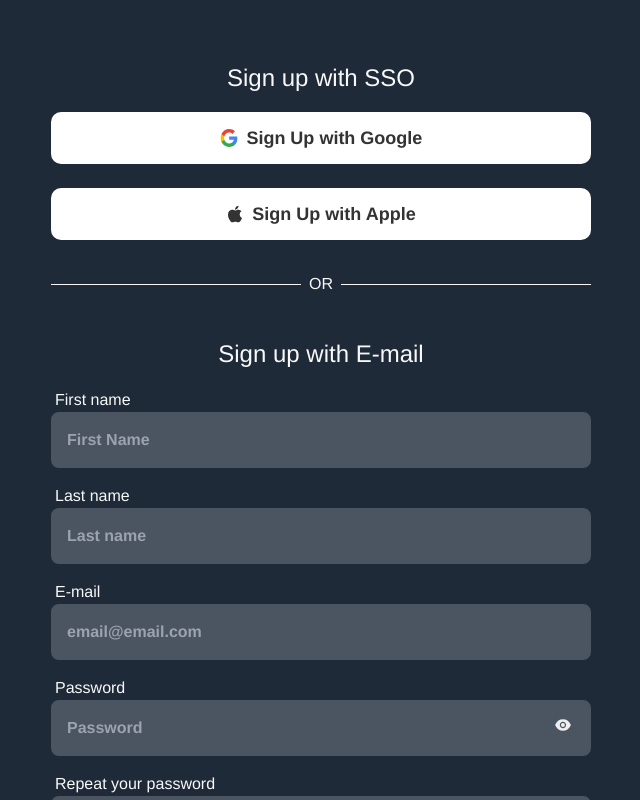
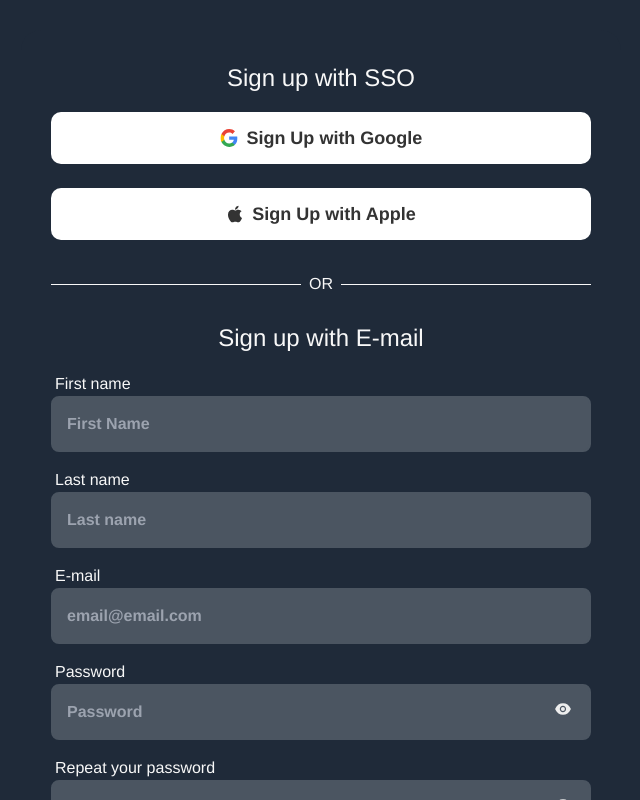
Before and after one commit to 3thix-integration/login-widget, a React (Create React App) app: page / in a window 1280 px wide. Both pictures are taken after a click on the button "Sign Up". Shown: the top 800 px of the page, without its empty margins (319-959 px from the left). Built offline with nearby package versions, Linux system fonts and the light colour scheme.

Commit message:
fix: margin top

```diff
--- a/src/widget/components/SignUp/index.tsx
+++ b/src/widget/components/SignUp/index.tsx
@@ -112,7 +112,7 @@
       </h1>
       <SSOAuth signInApple={api.signInApple} signInGoogle={api.signInGoogle} title="Sign Up" />
       <Divisor />
-      <h1 className="text-[24px] mt-8 mb-4 text-center" style={{ color: theme.TextColor }}>
+      <h1 className="text-[24px] mt-4 mb-4 text-center" style={{ color: theme.TextColor }}>
         Sign up with E-mail
       </h1>
       <form onSubmit={submitLoginWithEmail}>
```
